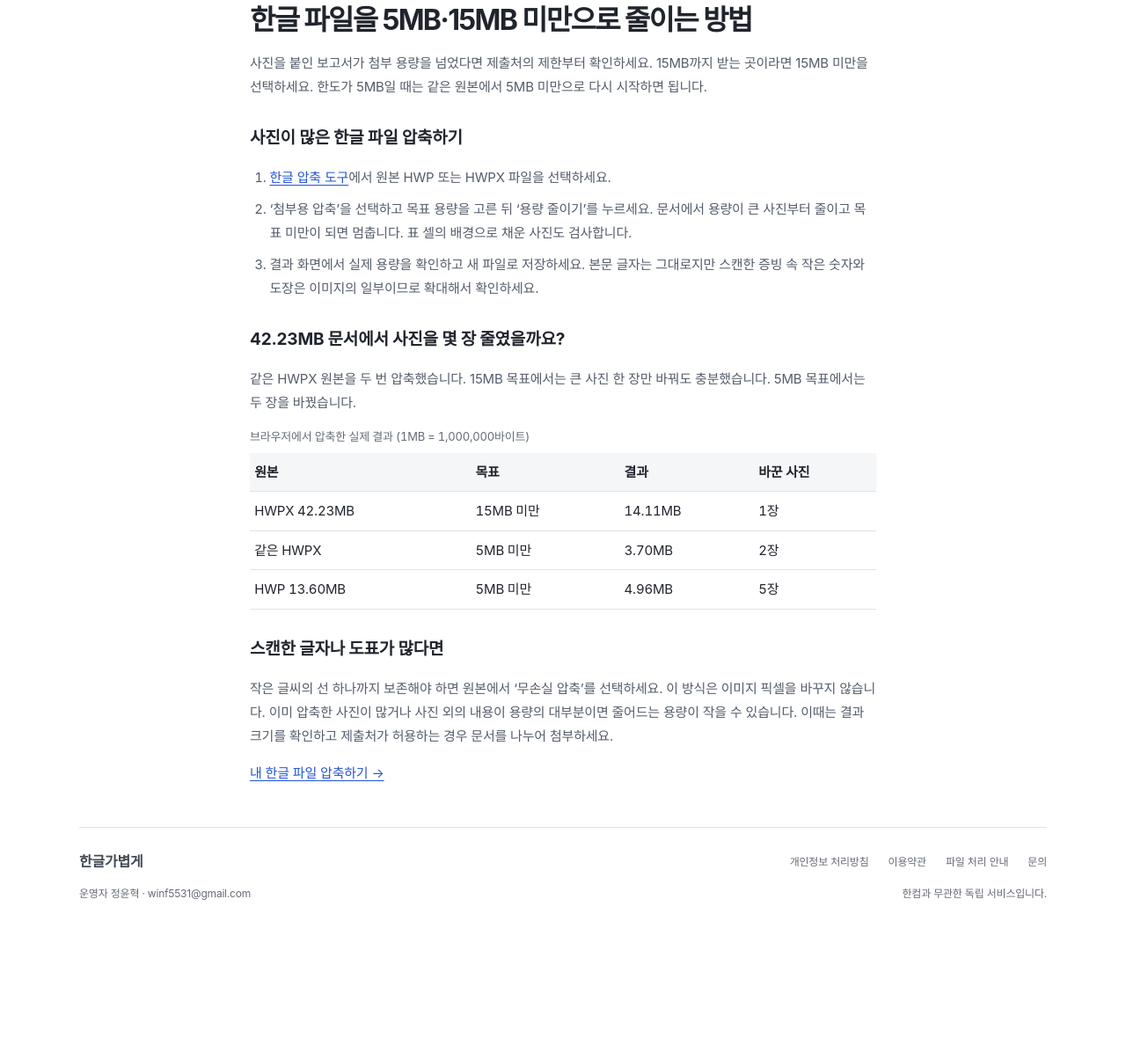
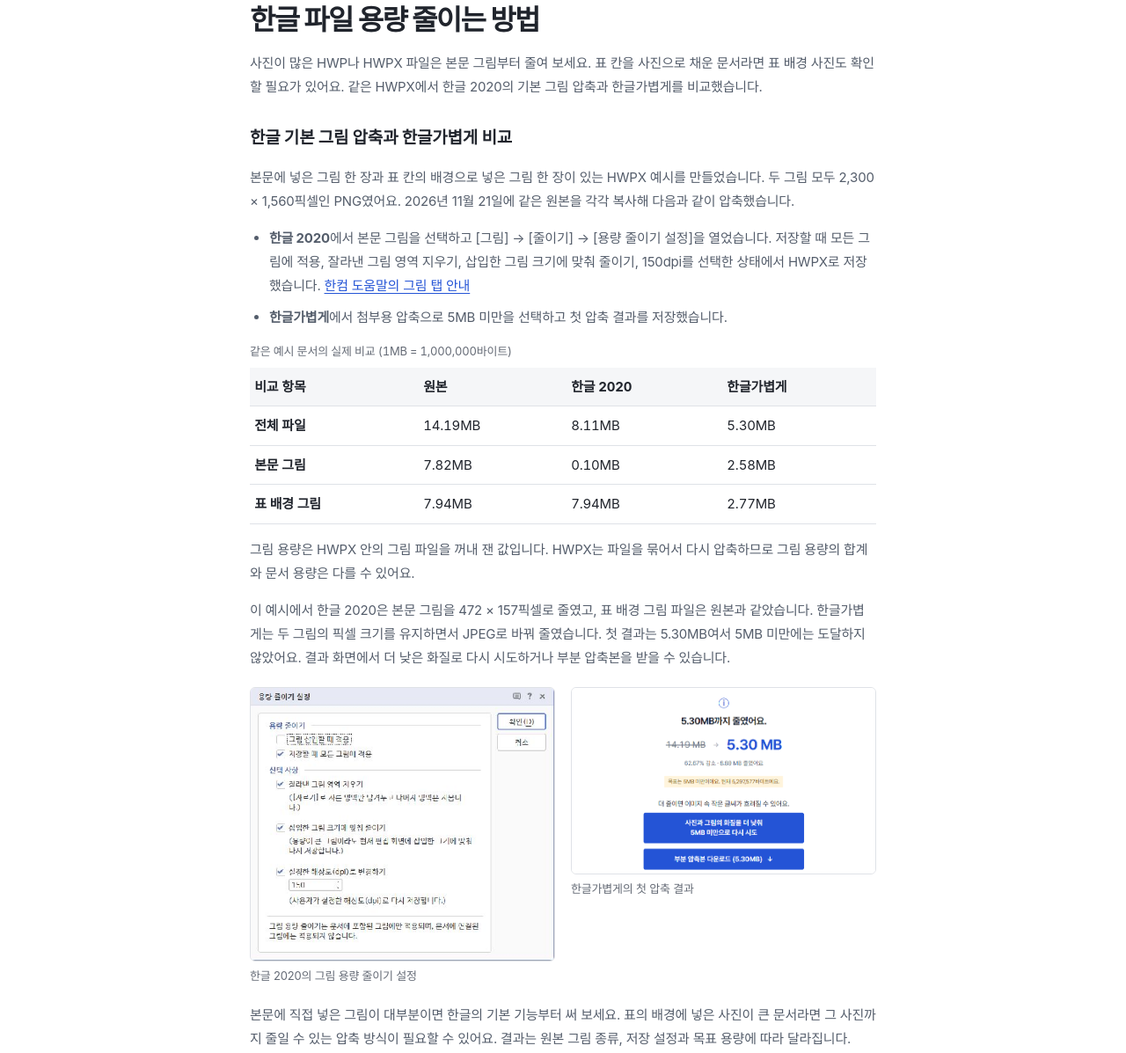
Before and after one commit to winf5531-cyber/hwpzip-web, a plain HTML site: page guides/hwp-file-size/index.html in a window 1280 px wide. Shown: the part 170-1367 px from the top of the page at 88% size. Before the commit the page ends 1223 px from the top, so only its background shows below. Drawn offline with Linux system fonts and the light colour scheme; a web font is replaced by a local one.

Commit message:
Add measured Hancom image compression comparison

```diff
--- /dev/null
+++ b/guides/hwp-file-size/comparison.css
@@ -0,0 +1,26 @@
+.comparison-figures {
+  display: grid;
+  grid-template-columns: repeat(auto-fit, minmax(min(100%, 225px), 1fr));
+  align-items: start;
+  gap: 18px;
+  margin: 20px 0;
+}
+.comparison-figures figure {
+  min-width: 0;
+  margin: 0;
+}
+.comparison-figures img {
+  display: block;
+  width: 100%;
+  height: auto;
+  border: 1px solid var(--line);
+  border-radius: 6px;
+}
+.comparison-figures figcaption {
+  margin-top: 6px;
+  font-size: 13px;
+  color: var(--muted);
+}
+.compression-comparison th[scope="row"] {
+  background: transparent;
+}
--- a/guides/hwp-file-size/index.html
+++ b/guides/hwp-file-size/index.html
@@ -3,9 +3,10 @@
 <head><meta name="referrer" content="no-referrer">
   <meta charset="utf-8">
   <meta name="viewport" content="width=device-width,initial-scale=1">
-  <title>한글 파일을 5MB·15MB 미만으로 줄이는 방법 | 한글가볍게</title>
-  <meta name="description" content="첨부 용량 제한에 맞춰 한글 사진을 줄이는 방법을 살펴보세요. 같은 42.23MB HWPX를 15MB와 5MB 목표로 압축한 결과, 표 채우기 사진과 스캔 글자를 확인하는 요령을 담았습니다.">
+  <title>한글 파일 용량 줄이는 방법 | 그림 압축 비교 - 한글가볍게</title>
+  <meta name="description" content="한글 파일 용량을 줄이는 방법을 알아보세요. 한글 2020 기본 그림 압축과 브라우저 압축을 비교하고, 표 배경 사진과 5MB·15MB 압축 예시를 확인하세요.">
   <link rel="stylesheet" href="/style.css">
+  <link rel="stylesheet" href="/guides/hwp-file-size/comparison.css">
   <link rel="icon" href="/favicon.svg" type="image/svg+xml">
 <link rel="canonical" href="https://hwpzip.com/guides/hwp-file-size/"><meta property="og:url" content="https://hwpzip.com/guides/hwp-file-size/">
 </head>
@@ -16,8 +17,30 @@
   </header>
   <main class="privacy-page size-guide">
     <a class="back" href="/">← 한글 파일 용량 줄이기</a>
-    <h1>한글 파일을 5MB·15MB 미만으로 줄이는 방법</h1>
-    <p>사진을 붙인 보고서가 첨부 용량을 넘었다면 제출처의 제한부터 확인하세요. 15MB까지 받는 곳이라면 15MB 미만을 선택하세요. 한도가 5MB일 때는 같은 원본에서 5MB 미만으로 다시 시작하면 됩니다.</p>
+    <h1>한글 파일 용량 줄이는 방법</h1>
+    <p>사진이 많은 HWP나 HWPX 파일은 본문 그림부터 줄여 보세요. 표 칸을 사진으로 채운 문서라면 표 배경 사진도 확인할 필요가 있어요. 같은 HWPX에서 한글 2020의 기본 그림 압축과 한글가볍게를 비교했습니다.</p>
+    <h2>한글 기본 그림 압축과 한글가볍게 비교</h2>
+    <p>본문에 넣은 그림 한 장과 표 칸의 배경으로 넣은 그림 한 장이 있는 HWPX 예시를 만들었습니다. 두 그림 모두 2,300 × 1,560픽셀인 PNG였어요. 2026년 11월 21일에 같은 원본을 각각 복사해 다음과 같이 압축했습니다.</p>
+    <ul>
+      <li><strong>한글 2020</strong>에서 본문 그림을 선택하고 [그림] → [줄이기] → [용량 줄이기 설정]을 열었습니다. 저장할 때 모든 그림에 적용, 잘라낸 그림 영역 지우기, 삽입한 그림 크기에 맞춰 줄이기, 150dpi를 선택한 상태에서 HWPX로 저장했습니다. <a href="https://help.hancom.com/hoffice110/ko-KR/Hwp/toolbox/object_picture.htm">한컴 도움말의 그림 탭 안내</a></li>
+      <li><strong>한글가볍게</strong>에서 첨부용 압축으로 5MB 미만을 선택하고 첫 압축 결과를 저장했습니다.</li>
+    </ul>
+    <table class="compression-comparison">
+      <caption>같은 예시 문서의 실제 비교 (1MB = 1,000,000바이트)</caption>
+      <thead><tr><th scope="col">비교 항목</th><th scope="col">원본</th><th scope="col">한글 2020</th><th scope="col">한글가볍게</th></tr></thead>
+      <tbody>
+        <tr><th scope="row">전체 파일</th><td>14.19MB</td><td>8.11MB</td><td>5.30MB</td></tr>
+        <tr><th scope="row">본문 그림</th><td>7.82MB</td><td>0.10MB</td><td>2.58MB</td></tr>
+        <tr><th scope="row">표 배경 그림</th><td>7.94MB</td><td>7.94MB</td><td>2.77MB</td></tr>
+      </tbody>
+    </table>
+    <p>그림 용량은 HWPX 안의 그림 파일을 꺼내 잰 값입니다. HWPX는 파일을 묶어서 다시 압축하므로 그림 용량의 합계와 문서 용량은 다를 수 있어요.</p>
+    <p>이 예시에서 한글 2020은 본문 그림을 472 × 157픽셀로 줄였고, 표 배경 그림 파일은 원본과 같았습니다. 한글가볍게는 두 그림의 픽셀 크기를 유지하면서 JPEG로 바꿔 줄였습니다. 첫 결과는 5.30MB여서 5MB 미만에는 도달하지 않았어요. 결과 화면에서 더 낮은 화질로 다시 시도하거나 부분 압축본을 받을 수 있습니다.</p>
+    <div class="comparison-figures">
+      <figure><img src="/assets/guides/hwp-file-size/hancom-2020-settings.jpg" width="496" height="446" alt="저장할 때 모든 그림에 적용과 150dpi를 선택한 한글 2020 설정 화면" loading="lazy" decoding="async"><figcaption>한글 2020의 그림 용량 줄이기 설정</figcaption></figure>
+      <figure><img src="/assets/guides/hwp-file-size/browser-result.png" width="799" height="490" alt="한글가볍게에서 14.19MB를 5.30MB로 줄인 결과와 더 압축하기 버튼" loading="lazy" decoding="async"><figcaption>한글가볍게의 첫 압축 결과</figcaption></figure>
+    </div>
+    <p>본문에 직접 넣은 그림이 대부분이면 한글의 기본 기능부터 써 보세요. 표의 배경에 넣은 사진이 큰 문서라면 그 사진까지 줄일 수 있는 압축 방식이 필요할 수 있어요. 결과는 원본 그림 종류, 저장 설정과 목표 용량에 따라 달라집니다.</p>
     <h2>사진이 많은 한글 파일 압축하기</h2>
     <ol>
       <li><a href="/#compress">한글 압축 도구</a>에서 원본 HWP 또는 HWPX 파일을 선택하세요.</li>
```
Also changed, not shown: index.html (+1 -1 lines), assets/guides/hwp-file-size/browser-result.png (added), assets/guides/hwp-file-size/hancom-2020-settings.jpg (added).
